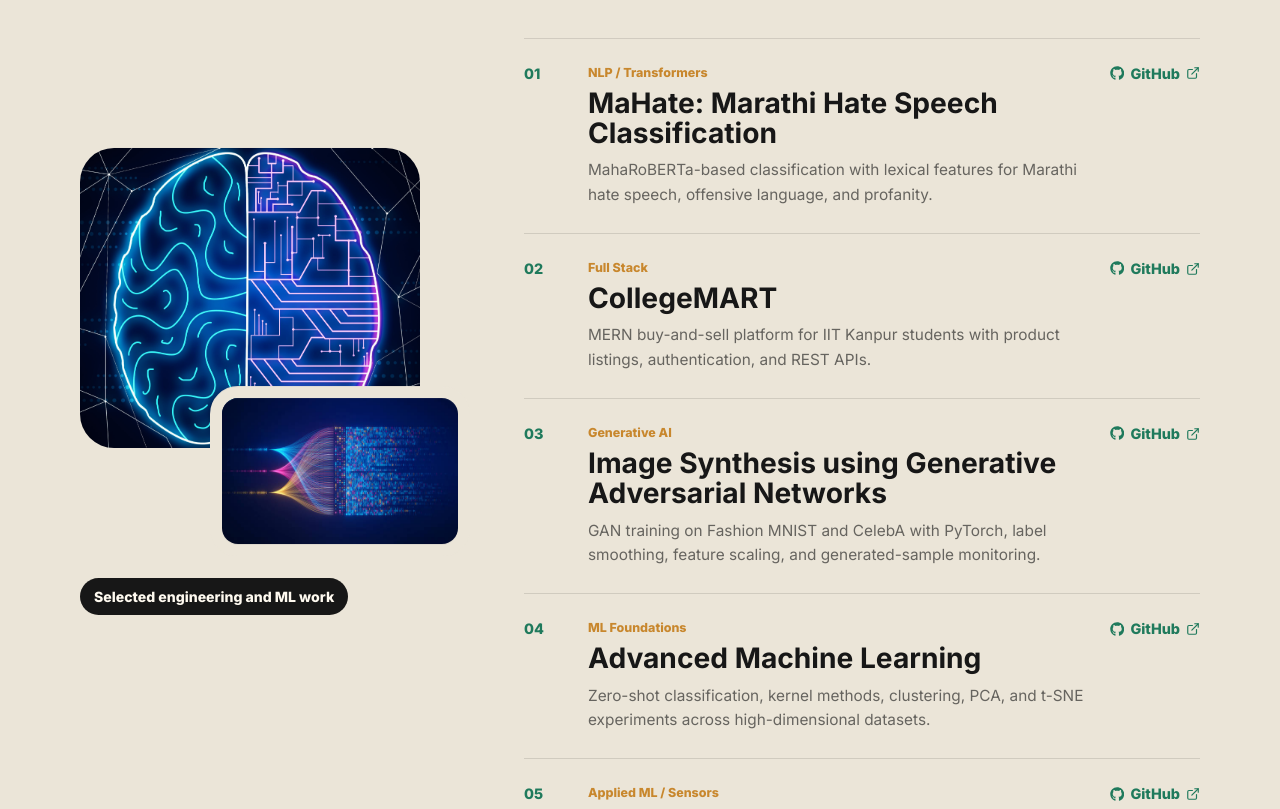
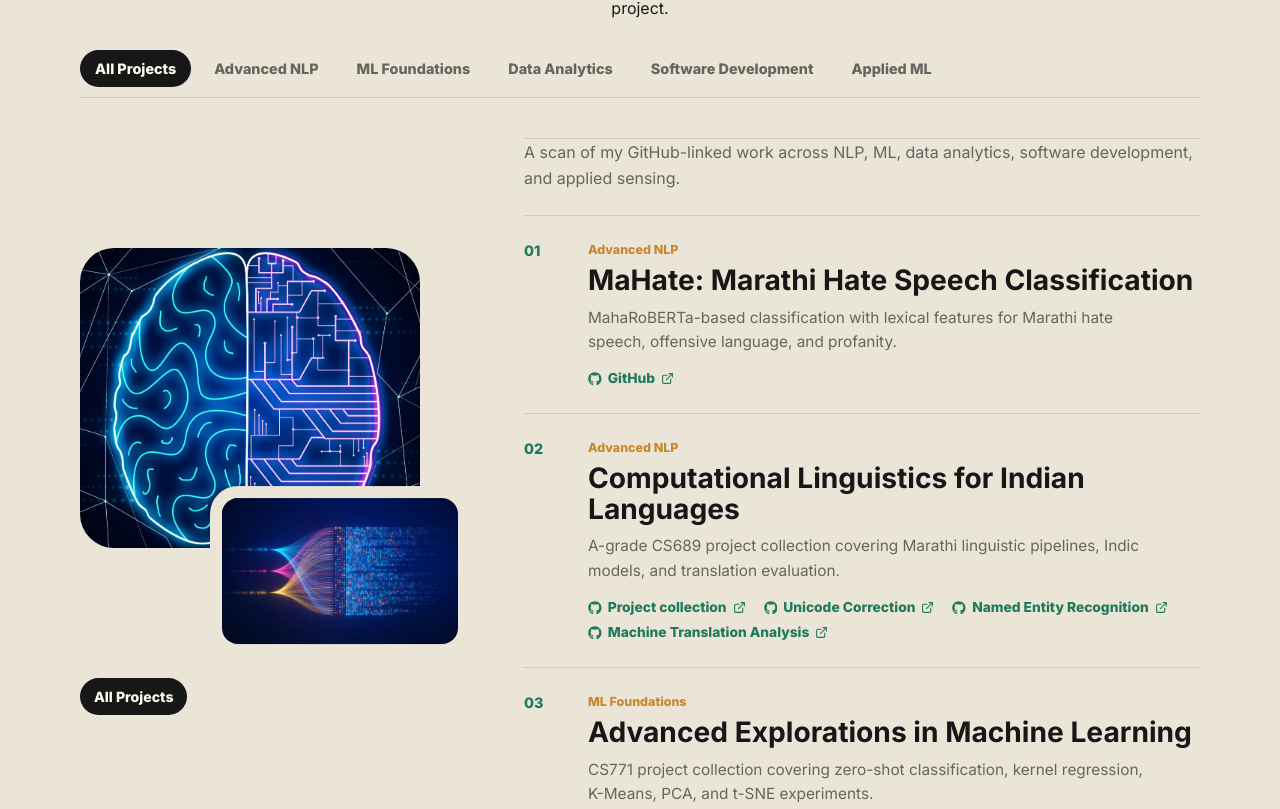
Before and after one commit to VarudeAkash/my-portfolio, a React (Create React App) app: page / in a window 1280 px wide. Shown: the part 5030-5839 px from the top of the page. Built offline with nearby package versions, Linux system fonts and the light colour scheme.

Commit message:
Add tabbed project archive

```diff
--- a/src/components/Projects.js
+++ b/src/components/Projects.js
@@ -1,49 +1,150 @@
-import React from 'react';
-import { motion } from 'framer-motion';
+import React, { useMemo, useState } from 'react';
+import { AnimatePresence, motion } from 'framer-motion';
 import { ExternalLink } from 'lucide-react';
 import { FaGithub } from 'react-icons/fa';
-import './styles/Projects.css'; // Import the CSS file for styling
+import './styles/Projects.css';
 import dataImage from './Images/1.jpg';
 import sensorImage from './Images/2.png';
 
 function Projects() {
-  const projectData = [
+  const tabs = useMemo(() => [
     {
+      id: 'all',
+      label: 'All Projects',
+      intro: 'A scan of my GitHub-linked work across NLP, ML, data analytics, software development, and applied sensing.',
+    },
+    {
+      id: 'nlp',
+      label: 'Advanced NLP',
+      intro: 'Indian-language NLP projects covering classification, NER, Unicode normalization, tokenization, and translation evaluation.',
+    },
+    {
+      id: 'ml',
+      label: 'ML Foundations',
+      intro: 'Machine-learning projects focused on zero-shot learning, kernel methods, clustering, and dimensionality reduction.',
+    },
+    {
+      id: 'data',
+      label: 'Data Analytics',
+      intro: 'Data exploration and visualization work with interactive analysis interfaces.',
+    },
+    {
+      id: 'software',
+      label: 'Software Development',
+      intro: 'Full-stack and production-style engineering projects with APIs, authentication, and user workflows.',
+    },
+    {
+      id: 'applied',
+      label: 'Applied ML',
+      intro: 'Applied machine-learning systems using signals, sensors, and generated data.',
+    },
+  ], []);
+
+  const projects = [
+    {
+      category: 'nlp',
       title: 'MaHate: Marathi Hate Speech Classification',
       description: 'MahaRoBERTa-based classification with lexical features for Marathi hate speech, offensive language, and profanity.',
-      meta: 'NLP / Transformers',
-      image: sensorImage,
-      githubLink: 'https://github.com/VarudeAkash/CS689-Computational-Linguistic-for-Indian-Languages/tree/main/Project',
+      links: [
+        {
+          label: 'GitHub',
+          href: 'https://github.com/VarudeAkash/CS689-Computational-Linguistic-for-Indian-Languages/tree/main/Project',
+        },
+      ],
     },
     {
+      category: 'nlp',
+      title: 'Computational Linguistics for Indian Languages',
+      description: 'A-grade CS689 project collection covering Marathi linguistic pipelines, Indic models, and translation evaluation.',
+      links: [
+        {
+          label: 'Project collection',
+          href: 'https://github.com/VarudeAkash/CS689--Computational-Linguistic-for-Indian-Languages/tree/main/Projects',
+        },
+        {
+          label: 'Unicode Correction',
+          href: 'https://github.com/VarudeAkash/CS689--Computational-Linguistic-for-Indian-Languages/tree/main/Projects/Multilingual%20Unicode%20Correction%20and%20Feature%20Extraction',
+        },
+        {
+          label: 'Named Entity Recognition',
+          href: 'https://github.com/VarudeAkash/CS689--Computational-Linguistic-for-Indian-Languages/tree/main/Projects/Named%20Entity%20Recognition%20for%20Indic%20Languages',
+        },
+        {
+          label: 'Machine Translation Analysis',
+          href: 'https://github.com/VarudeAkash/CS689--Computational-Linguistic-for-Indian-Languages/tree/main/Projects/Cross-Lingual%20Machine%20Translation%20Analysis',
+        },
+      ],
+    },
+    {
+      category: 'ml',
+      title: 'Advanced Explorations in Machine Learning',
+      description: 'CS771 project collection covering zero-shot classification, kernel regression, K-Means, PCA, and t-SNE experiments.',
+      links: [
+        {
+          label: 'Project collection',
+          href: 'https://github.com/VarudeAkash/CS771-Introduction-to-Machine-Learning/tree/554625e1054cea437998df033c36b901d0ec5d83/project',
+        },
+        {
+          label: 'Zero-Shot Classification',
+          href: 'https://github.com/VarudeAkash/CS771-Introduction-to-Machine-Learning/tree/554625e1054cea437998df033c36b901d0ec5d83/project/Zero-Shot%20Classification%20through%20Attribute-Driven%20Prototype%20Estimation',
+        },
+        {
+          label: 'Kernel Regression and Clustering',
+          href: 'https://github.com/VarudeAkash/CS771-Introduction-to-Machine-Learning/tree/554625e1054cea437998df033c36b901d0ec5d83/project/Advanced%20Regression%20and%20Clustering%20Analysis%20Using%20Kernel%20Methods',
+        },
+      ],
+    },
+    {
+      category: 'applied',
+      title: 'Image Synthesis using Generative Adversarial Networks',
+      description: 'GAN training on Fashion MNIST and CelebA with PyTorch, label smoothing, feature scaling, and generated-sample monitoring.',
+      links: [
+        {
+          label: 'GitHub',
+          href: 'https://github.com/VarudeAkash/Image-Synthesis-Using-GAN',
+        },
+      ],
+    },
+    {
+      category: 'data',
+      title: 'Audio Aura: Music Data Analysis and Visualization',
+      description: 'Streamlit analytics app using Pandas, Plotly, and Matplotlib for music trends, sentiment cues, genre exploration, and optimized dataset handling.',
+      links: [
+        {
+          label: 'GitHub',
+          href: 'https://github.com/VarudeAkash/CS661-BIG-DATA-VISUAL-ANALYTICS/tree/main/CS661_Project',
+        },
+      ],
+    },
+    {
+      category: 'software',
       title: 'CollegeMART',
       description: 'MERN buy-and-sell platform for IIT Kanpur students with product listings, authentication, and REST APIs.',
-        meta: 'Full Stack',
-        image: dataImage,
-        githubLink: 'https://github.com/VarudeAkash/CollegeMART',
+      links: [
+        {
+          label: 'GitHub',
+          href: 'https://github.com/VarudeAkash/CollegeMART',
+        },
+      ],
     },
     {
-        title: 'Image Synthesis using Generative Adversarial Networks',
-        description: 'GAN training on Fashion MNIST and CelebA with PyTorch, label smoothing, feature scaling, and generated-sample monitoring.',
-        meta: 'Generative AI',
-        image: dataImage,
-        githubLink: 'https://github.com/VarudeAkash/Image-Synthesis-Using-GAN',
+      category: 'applied',
+      title: 'Exercise Recognition and Counting Band with IMU Sensors',
+      description: 'Wearable motion-understanding project using IMU data for CNN-based exercise classification, repetition counting, and anomaly detection.',
+      links: [
+        {
+          label: 'GitHub',
+          href: 'https://github.com/VarudeAkash/CS724-Sensing-Communications-and-Networking-for-Smart-Wireless-Devices/tree/main/Project',
         },
-      {
-        title: 'Advanced Machine Learning',
-        description: 'Zero-shot classification, kernel methods, clustering, PCA, and t-SNE experiments across high-dimensional datasets.',
-        meta: 'ML Foundations',
-        image: dataImage,
-        githubLink: 'https://github.com/VarudeAkash/CS771-Introduction-to-Machine-Learning/tree/main/project',
+      ],
     },
-      {
-        title: 'Exercise Recognition with IMU Sensors',
-        description: 'Wearable motion understanding with CNN-based classification, repetition counting, and anomaly detection.',
-        meta: 'Applied ML / Sensors',
-        image: sensorImage,
-        githubLink: 'https://github.com/VarudeAkash/CS724-Sensing-Communications-and-Networking-for-Smart-Wireless-Devices/tree/main/Project',
-      }
   ];
+
+  const [activeTab, setActiveTab] = useState('all');
+  const activeTabData = tabs.find((tab) => tab.id === activeTab);
+  const visibleProjects = activeTab === 'all'
+    ? projects
+    : projects.filter((project) => project.category === activeTab);
 
   return (
     <section id="projects" className="projects-section">
@@ -54,11 +155,28 @@ function Projects() {
         viewport={{ once: true, margin: '-80px' }}
         transition={{ duration: 0.5, ease: 'easeOut' }}
       >
-        <span>Selected Work</span>
-        <h2>Projects That Show Range</h2>
-        <p>Language, vision, generative modeling, full-stack engineering, and sensor intelligence.</p>
+        <span>Project Archive</span>
+        <h2>Projects by Track</h2>
+        <p>Switch tracks to scan the work by problem type, with GitHub links kept directly beside the relevant project.</p>
       </motion.div>
-      <div className="projects-layout" aria-label="Selected projects">
+
+      <div className="project-tabs" role="tablist" aria-label="Project categories">
+        {tabs.map((tab) => (
+          <button
+            type="button"
+            key={tab.id}
+            className={activeTab === tab.id ? 'active' : ''}
+            onClick={() => setActiveTab(tab.id)}
+            role="tab"
+            aria-selected={activeTab === tab.id}
+            aria-controls="project-tab-panel"
+          >
+            {tab.label}
+          </button>
+        ))}
+      </div>
+
+      <div className="projects-layout" aria-label="Tabbed projects">
         <motion.div
           className="projects-visual"
           initial={{ opacity: 0, y: 24 }}
@@ -68,32 +186,38 @@ function Projects() {
         >
           <img src={sensorImage} alt="" className="visual-main" />
           <img src={dataImage} alt="" className="visual-float" />
-          <span>Selected engineering and ML work</span>
+          <span>{activeTabData?.label}</span>
         </motion.div>
 
-        <div className="project-index">
-          {projectData.map((project, index) => (
-            <motion.article
-              key={project.title}
-              className="project-row"
-              initial={{ opacity: 0, y: 24 }}
-              whileInView={{ opacity: 1, y: 0 }}
-              viewport={{ once: true, margin: '-80px' }}
-              transition={{ duration: 0.42, delay: index * 0.04, ease: 'easeOut' }}
+        <div className="project-index" id="project-tab-panel" role="tabpanel">
+          <AnimatePresence mode="wait">
+            <motion.div
+              key={activeTab}
+              initial={{ opacity: 0, y: 14 }}
+              animate={{ opacity: 1, y: 0 }}
+              exit={{ opacity: 0, y: -10 }}
+              transition={{ duration: 0.24, ease: 'easeOut' }}
             >
+              <p className="project-tab-intro">{activeTabData?.intro}</p>
+              {visibleProjects.map((project, index) => (
+                <article className="project-row" key={project.title}>
                   <span className="project-number">{String(index + 1).padStart(2, '0')}</span>
                   <div className="project-copy">
-                <span className="project-meta">{project.meta}</span>
+                    <span className="project-meta">{tabs.find((tab) => tab.id === project.category)?.label}</span>
                     <h3>{project.title}</h3>
                     <p>{project.description}</p>
+                    <div className="project-links" aria-label={`${project.title} GitHub links`}>
+                      {project.links.map((link) => (
+                        <a href={link.href} target="_blank" rel="noopener noreferrer" key={link.href}>
+                          <FaGithub /> {link.label} <ExternalLink size={13} />
+                        </a>
+                      ))}
                     </div>
-              <div className="project-action">
-                <a href={project.githubLink} target="_blank" rel="noopener noreferrer">
-                  <FaGithub /> GitHub <ExternalLink size={14} />
-                </a>
                   </div>
-            </motion.article>
+                </article>
               ))}
+            </motion.div>
+          </AnimatePresence>
         </div>
       </div>
     </section>
--- a/src/components/styles/Projects.css
+++ b/src/components/styles/Projects.css
@@ -11,6 +11,41 @@
   margin-right: auto;
   max-width: 760px;
   text-align: center;
+}
+
+.project-tabs {
+  border-bottom: 1px solid var(--line);
+  display: flex;
+  gap: 8px;
+  margin: 32px auto 0;
+  max-width: 1120px;
+  overflow-x: auto;
+  padding-bottom: 10px;
+}
+
+.project-tabs button {
+  background: transparent;
+  border: 0;
+  border-radius: 999px;
+  color: var(--muted);
+  cursor: pointer;
+  flex: 0 0 auto;
+  font: inherit;
+  font-size: 0.9rem;
+  font-weight: 850;
+  padding: 10px 15px;
+  transition: background 0.2s ease, color 0.2s ease, transform 0.2s ease;
+}
+
+.project-tabs button:hover {
+  background: rgba(31, 122, 92, 0.1);
+  color: var(--green);
+  transform: translateY(-2px);
+}
+
+.project-tabs button.active {
+  background: var(--ink);
+  color: var(--paper);
 }
 
 .projects-layout {
@@ -87,12 +122,21 @@
   border-top: 1px solid var(--line);
 }
 
+.project-tab-intro {
+  border-bottom: 1px solid var(--line);
+  color: var(--muted);
+  font-size: 1rem;
+  line-height: 1.65;
+  margin: 0;
+  padding: 0 0 24px;
+}
+
 .project-row {
   align-items: start;
   border-bottom: 1px solid var(--line);
   display: grid;
   gap: 22px;
-  grid-template-columns: 42px minmax(0, 1fr) auto;
+  grid-template-columns: 42px minmax(0, 1fr);
   padding: 26px 0;
   position: relative;
   text-align: left;
@@ -156,19 +200,26 @@
   max-width: 560px;
 }
 
-.project-action a {
+.project-links {
+  display: flex;
+  flex-wrap: wrap;
+  gap: 8px 18px;
+  margin-top: 16px;
+}
+
+.project-links a {
   align-items: center;
   color: var(--green);
   display: inline-flex;
   gap: 6px;
-  font-size: 0.9rem;
+  font-size: 0.86rem;
   font-weight: 850;
+  line-height: 1.25;
   text-decoration: none;
-  white-space: nowrap;
   transition: color 0.25s ease, transform 0.25s ease;
 }
 
-.project-action a:hover {
+.project-links a:hover {
   color: var(--blue);
   transform: translateX(4px);
 }
@@ -210,10 +261,6 @@
     grid-template-columns: 34px 1fr;
   }
 
-  .project-action {
-    grid-column: 2;
-  }
-
   .visual-float {
     display: none;
   }
```
Lines whose indentation alone changed are shown as unchanged.
